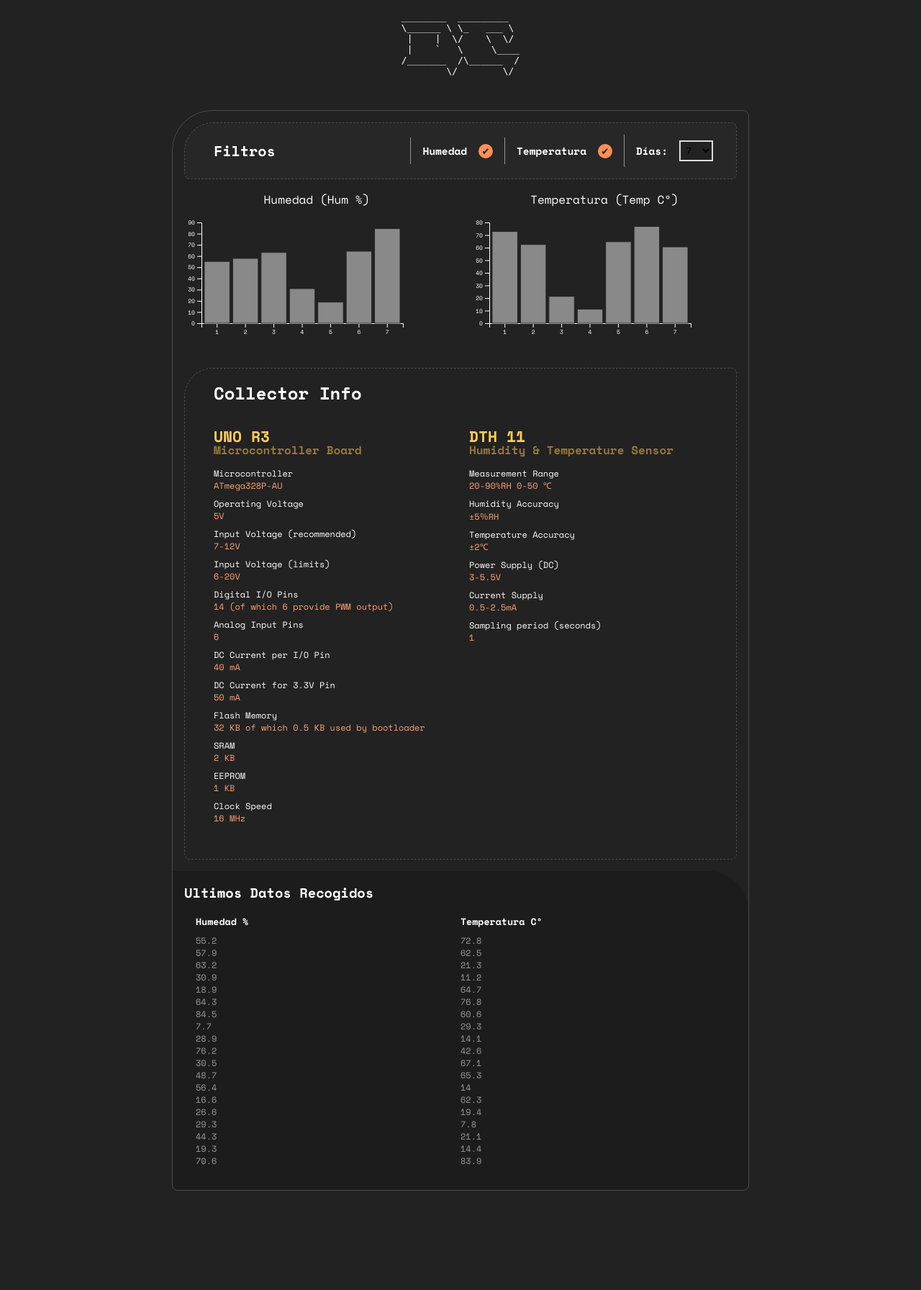
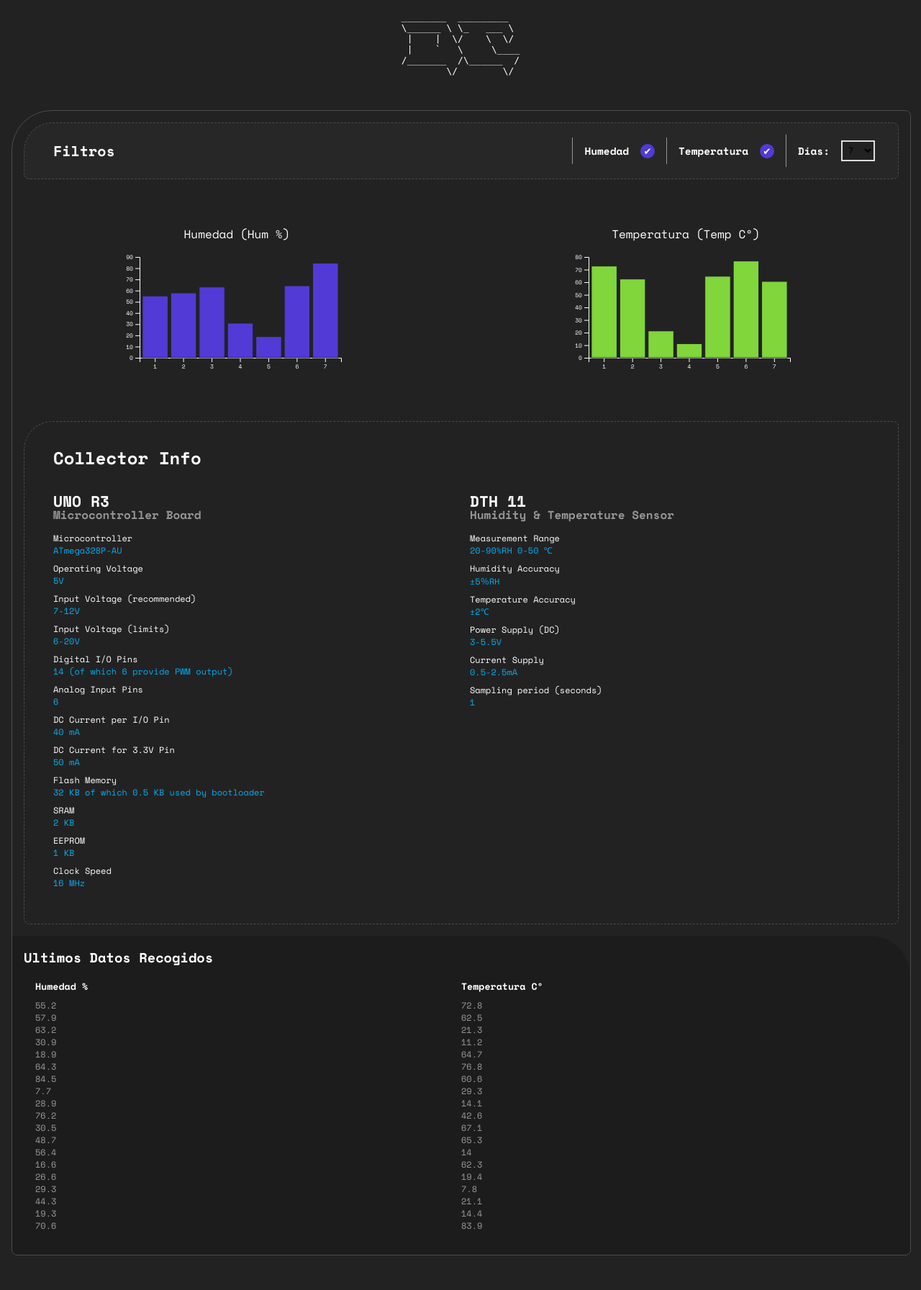
Before and after one commit to Nemnis/unor3-data-collector, a PHP site: page /collector.php in a window 1280 px wide. Shown: the part 56-1848 px from the top of the page at 72% size. Before the commit the page ends 1710 px from the top, so only its background shows below. Run offline with PHP 8.4, Linux system fonts and the light colour scheme.

Commit message:
new styles

```diff
--- a/collector.php
+++ b/collector.php
@@ -2,12 +2,12 @@
 <html lang="es">
 <head>
 	<?php include 'web/views/common/head.php' ?>
-	<link rel="stylesheet" href="/web/styles/chars.css">
+	<link rel="stylesheet" href="./web/styles/chars.css">
 </head>
 <body>
 	<div class="fh">
 		<!-- Nav -->
-		<?php include 'web/views/common/nav.php'; ?>
+		<?php include './web/views/common/nav.php'; ?>
 
 <!-- Title -->
 <div class="title_main title_collector p1-rl">
@@ -109,12 +109,7 @@
 	</div>
 	<script src="https://cdnjs.cloudflare.com/ajax/libs/d3/7.9.0/d3.js"></script>
 	<script>
-		/*d3.csv("/datacollector/data/dataSensors.csv").then(function(data){
-			console.log(data);
-
-		});*/
-
-		// html view element
+		// HTML view element
 		const pDataHum = document.getElementById('dataHum');
 		const pDataTemp = document.getElementById('dataTemp');
         // config svg
@@ -165,7 +160,7 @@
         };
 
         // load CSV
-        d3.csv("/datacollector/data/dataSensors.csv").then(data => {
+        d3.csv("./datacollector/data/dataSensors.csv").then(data => {
 			console.log(data);
 
 			// data cheker
--- a/web/styles/chars.css
+++ b/web/styles/chars.css
@@ -1,10 +1,21 @@
-.bar {
+#char-hum-wrap .bar {
     stroke: #222222;
-    fill: #898989;
+    fill: #523ad6;
 }
-.bar:hover {
-    fill: #ff9059;
+
+#char-temp-wrap .bar {
+    stroke: #222222;
+    fill: #80d63a;
 }
+
+#char-hum-wrap .bar:hover {
+    fill: #644cee;
+}
+
+#char-temp-wrap .bar:hover {
+    fill: #abfa6a;
+}
+
 .axis-label {
     font-size: 12px;
     font-family: sans-serif;
@@ -20,6 +31,13 @@
 .graph-container {
     display: grid;
     grid-template-columns: 50% 50%;
+    padding-top: 3rem;
+    padding-bottom: 2rem;
+}
+
+.graph-container svg {
+    display: block;
+    margin: 0 auto;
 }
 
 .select-wrap label {
@@ -79,8 +97,8 @@
 }
 
 input.styled:checked {
-    background-color: #ff9059;
-    border-color: #ff9059;
+    background-color: #523ad6;
+    border-color: #523ad6;
 }
 input.styled:checked::before {
     content: '✔';
@@ -88,7 +106,7 @@
     top: 50%;
     left: 50%;
     transform: translate(-50%, -50%);
-    color: #222222;
+    color: #ffffff;
 }
 
 #char-hum-wrap.hidden,
@@ -119,7 +137,7 @@
 .container-collector-info {
     border: 1px dashed #4b4b4b;
     margin: 1rem;
-    padding: 1rem 1rem 2.5rem 2.5rem;
+    padding: 2rem 1rem 2.5rem 2.5rem;
     border-radius: 2.5rem 0.5rem 0.5rem 0.5rem;
 }
 
@@ -136,14 +154,14 @@
     font-size: 1.33rem;
     line-height: 1.33rem;
     margin-bottom: 0;
-    color: #ffcd59;
+    color: #ffffff;
 }
 
 .container-collector-info .collector-grid .text-content h4 {
     font-size: 1rem;
     line-height: 1rem;
     margin-bottom: 1rem;
-    color: #957939;
+    color: #959595;
 }
 
 .container-collector-info .collector-grid .text-content p {
@@ -153,7 +171,7 @@
 
 .container-collector-info .collector-grid .text-content p span {
     display: block;
-    color: #ffa071;
+    color: #03aef3;
 }
 
 .container-data {
@@ -195,11 +213,6 @@
         grid-template-columns: 100%;
         gap: 3rem;
     }
-
-    .graph-container svg {
-        display: block;
-        margin: 0 auto;
-    }
 }
 
 @media (max-width: 630px) {
--- a/web/styles/style.css
+++ b/web/styles/style.css
@@ -29,8 +29,7 @@
 }
 
 .container-line {
-	width: calc(100% - 2rem);
-    max-width: 50rem;
+	width: 100%;
     margin: 0 auto;
     border: 1px solid #4b4b4b;
     border-radius: 3.5rem 0.5rem 0.5rem 0.5rem;
--- a/web/views/common/head.php
+++ b/web/views/common/head.php
@@ -3,5 +3,5 @@
 <link rel="preconnect" href="https://fonts.googleapis.com">
 <link rel="preconnect" href="https://fonts.gstatic.com" crossorigin>
 <link href="https://fonts.googleapis.com/css2?family=Space+Mono:ital,wght@0,400;0,700;1,400;1,700&display=swap" rel="stylesheet">
-<link rel="stylesheet" type="text/css" href="/web/styles/style.css">
-<link rel="stylesheet" type="text/css" href="/web/styles/nav.css">
+<link rel="stylesheet" type="text/css" href="./web/styles/style.css">
+<link rel="stylesheet" type="text/css" href="./web/styles/nav.css">
--- a/web/views/common/nav.php
+++ b/web/views/common/nav.php
@@ -1,14 +1,14 @@
 <nav class="space-mono-regular p1-rl">
 	<ul>
 		<li class="link-home">
-			<a href="/">Inicio</a>
+			<a href="./">Inicio</a>
 		</li>
 		<li class="link-data-collector">
-			<a href="/collector.php">Data Collector</a>
+			<a href="./collector.php">Data Collector</a>
 		</li>
 	</ul>
 </nav>
 
 
 
-<script src="/web/js/pathCheker.js"></script>
+<script src="./web/js/pathCheker.js"></script>
```
